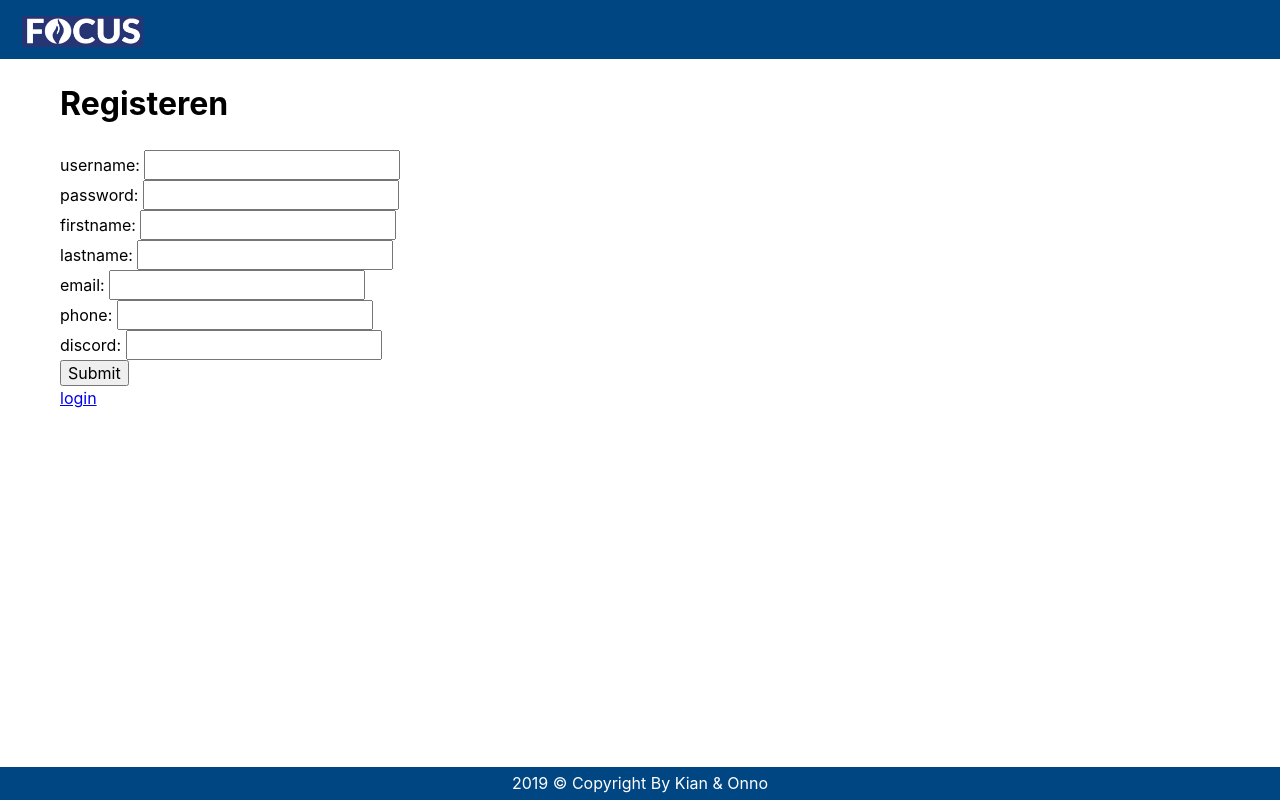
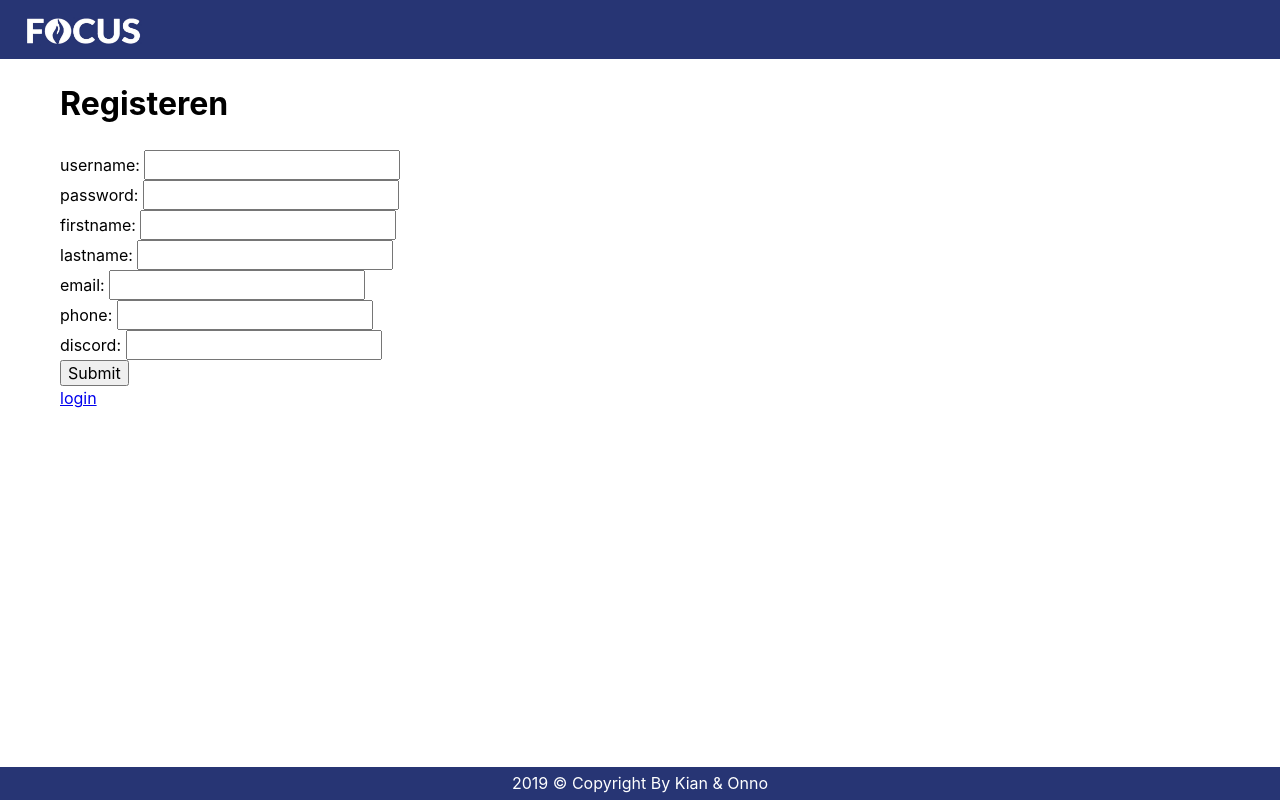
Before and after one commit to onno204/fivem-meos, a PHP site: page /meos/frontend/register in a window 1280 px wide. Run offline with PHP 8.4, Linux system fonts and the light colour scheme; some libraries are stand-ins or nearby versions.

Commit message:
Update globalstyle.css

```diff
--- a/frontend/assets/css/globalstyle.css
+++ b/frontend/assets/css/globalstyle.css
@@ -8,7 +8,7 @@ main{
   top: 0px;
   height: 59px;
   width: 100%;
-  background-color: #004682;
+  background-color: #273574;
   position: relative;
   z-index: 1;
 }
@@ -18,7 +18,7 @@ main{
   top: 6px;
 }
 footer{
-  background-color: #004682;
+  background-color: #273574;
   height: 33px;
   padding: 4px;
   width: 100%;
```
